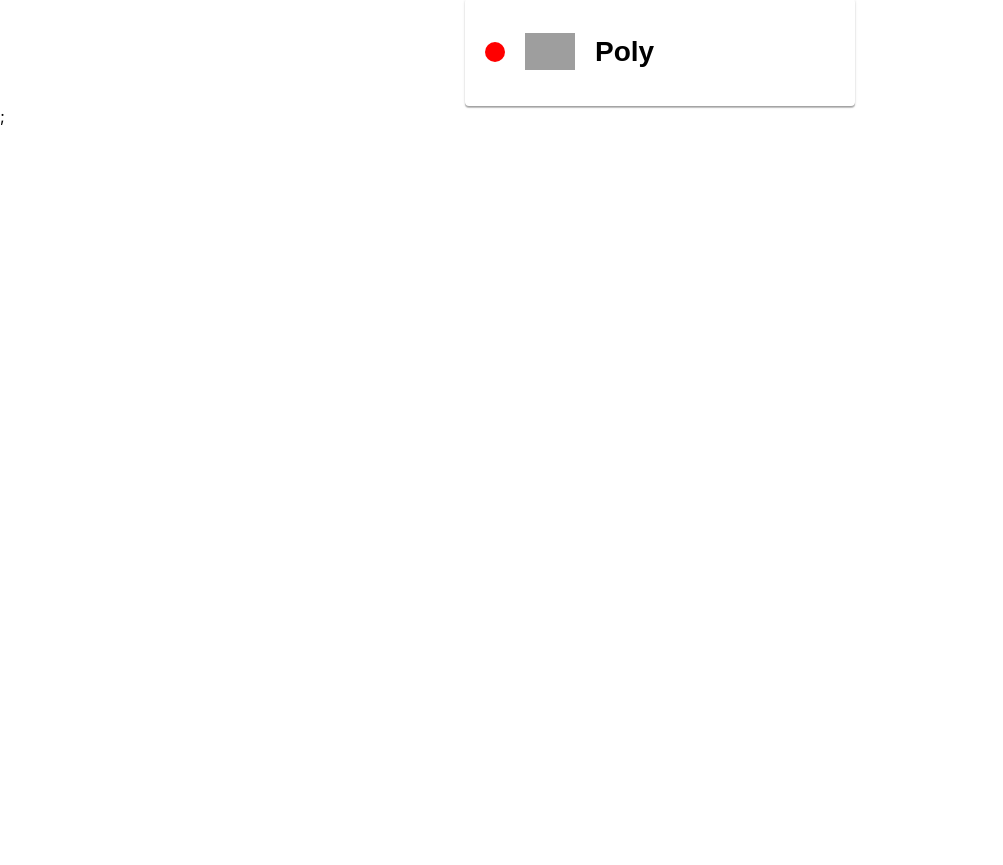
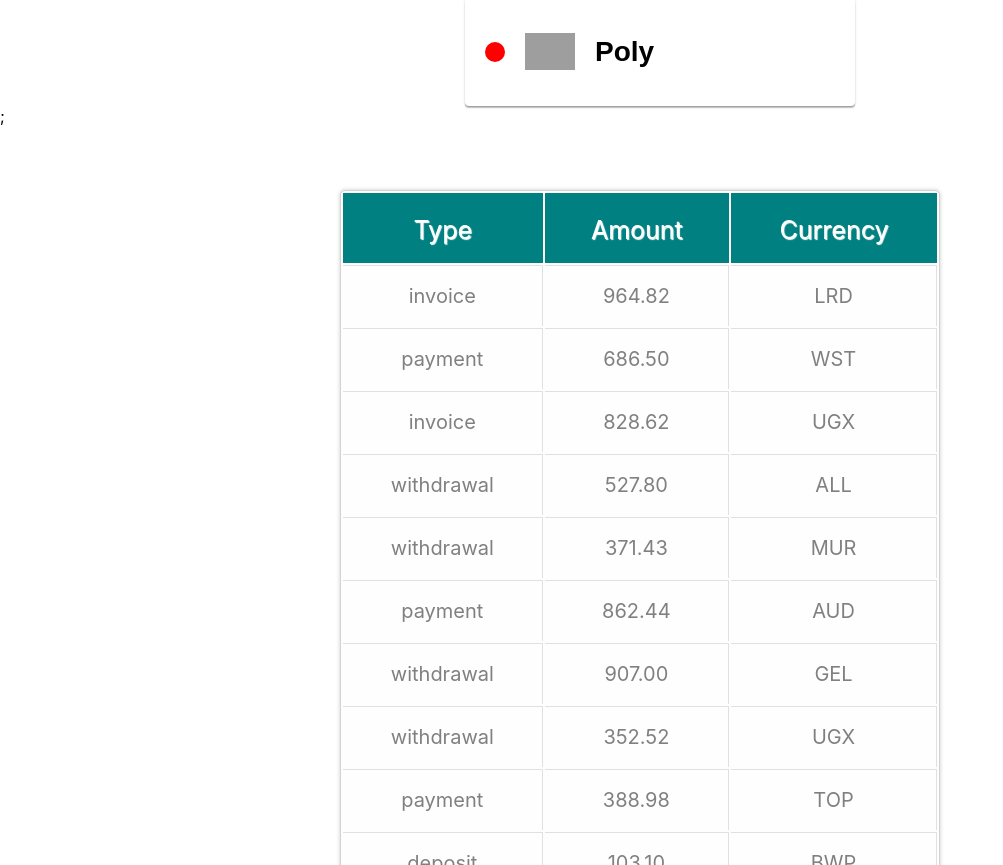
Before and after one commit to nataliapovaliy/goit-react-hw-01-components, a React (Create React App) app: page / in a window 1280 px wide. Shown: the part 1155-2020 px from the top of the page, without its empty margins (0-1003 px from the left). Before the commit the page ends 1281 px from the top, so only its background shows below. Built offline with nearby package versions, Linux system fonts and the light colour scheme; grey boxes are pictures that could not be loaded.

Commit message:
Transactions

```diff
--- a/src/App.jsx
+++ b/src/App.jsx
@@ -5,6 +5,7 @@ import transactions from './json/transactions.json';
 import Profile from "./components/Profile/Profile";
 import Statistics from "./components/Statistics/Statistics";
 import FriendList from './components/FriendList/FriendList';
+import TransactionHistory from './components/Transaction/TransactionHistory';
 
 export const App = () => {
   return (
@@ -19,6 +20,7 @@ export const App = () => {
 
     <Statistics title="Upload stats" stats={data} />
     <FriendList friends={friends} />;
+    <TransactionHistory items={transactions} />;
     </>
   );
 };
--- a/src/components/Profile/Profile.jsx
+++ b/src/components/Profile/Profile.jsx
@@ -40,5 +40,11 @@ Profile.propTypes = {
     tag: PropTypes.string.isRequired,
     location: PropTypes.string.isRequired,
     avatar: PropTypes.string.isRequired,
-    stats: PropTypes.string.isRequired,
+    stats: PropTypes.objectOf(
+        PropTypes.shape({
+            followers: PropTypes.number.isRequired,
+            views: PropTypes.number.isRequired,
+            likes: PropTypes.number.isRequired,
+        })
+    ).isRequired
 };
--- /dev/null
+++ b/src/components/Transaction/Transaction.jsx
@@ -0,0 +1,20 @@
+import PropTypes from 'prop-types';
+import css from './TransactionHistory.module.css';
+
+export const Transaction = ({type, amount, currency}) => {
+    return (
+        <tbody>
+                <tr>
+                    <td>{type}</td>
+                    <td>{amount}</td>
+                    <td>{currency}</td>
+                </tr>
+            </tbody>
+    )
+}
+
+Transaction.propTypes = {
+        type: PropTypes.string.isRequired,
+        amount: PropTypes.string.isRequired,
+        currency: PropTypes.string.isRequired,
+};
--- /dev/null
+++ b/src/components/Transaction/TransactionHistory.jsx
@@ -0,0 +1,41 @@
+import PropTypes from 'prop-types';
+import css from './TransactionHistory.module.css';
+import { Transaction } from './Transaction';
+
+export default function TransactionHistory ({ items }) {
+    return (
+        <>
+        <table className={css.transactionHistory}>
+            <thead>
+                <tr>
+                    <th>Type</th>
+                    <th>Amount</th>
+                    <th>Currency</th>
+                </tr>
+            </thead>
+            {items.map(item => {
+                return (
+                    <>
+                        {<Transaction
+                            id={item.id}
+                            type={item.type}
+                            amount={item.amount}
+                            currency={item.currency} />}
+                    </>
+                )
+            })}
+        </table>
+        </>
+
+    )
+}
+
+TransactionHistory.propTypes = {
+    items: PropTypes.arrayOf(
+        PropTypes.shape({
+            type: PropTypes.string.isRequired,
+            amount: PropTypes.string.isRequired,
+            currency: PropTypes.bool.isRequired,
+        })
+    )
+};
--- /dev/null
+++ b/src/components/Transaction/TransactionHistory.module.css
@@ -0,0 +1,35 @@
+.transactionHistory {
+  overflow: hidden;
+  border: 1px solid #d3d3d3;
+  background: #fefefe;
+  width: 600px;
+  margin: 5% auto 0;
+  -moz-border-radius: 5px;
+  -webkit-border-radius: 5px;
+  border-radius: 5px;
+  -moz-box-shadow: 0 0 4px rgba(0, 0, 0, 0.2);
+  -webkit-box-shadow: 0 0 4px rgba(0, 0, 0, 0.2);
+}
+
+th,
+td {
+  padding: 18px 28px 18px;
+  text-align: center;
+  color: gray;
+  font-size: 20px;
+  font-weight: 400;
+}
+
+th {
+  padding-top: 22px;
+  text-shadow: 1px 1px 1px #fff;
+  background-color: #008080;
+  color: white;
+  font-size: 25px;
+  font-weight: 400;
+}
+
+td {
+  border-top: 1px solid #e0e0e0;
+  border-right: 1px solid #e0e0e0;
+}
```
